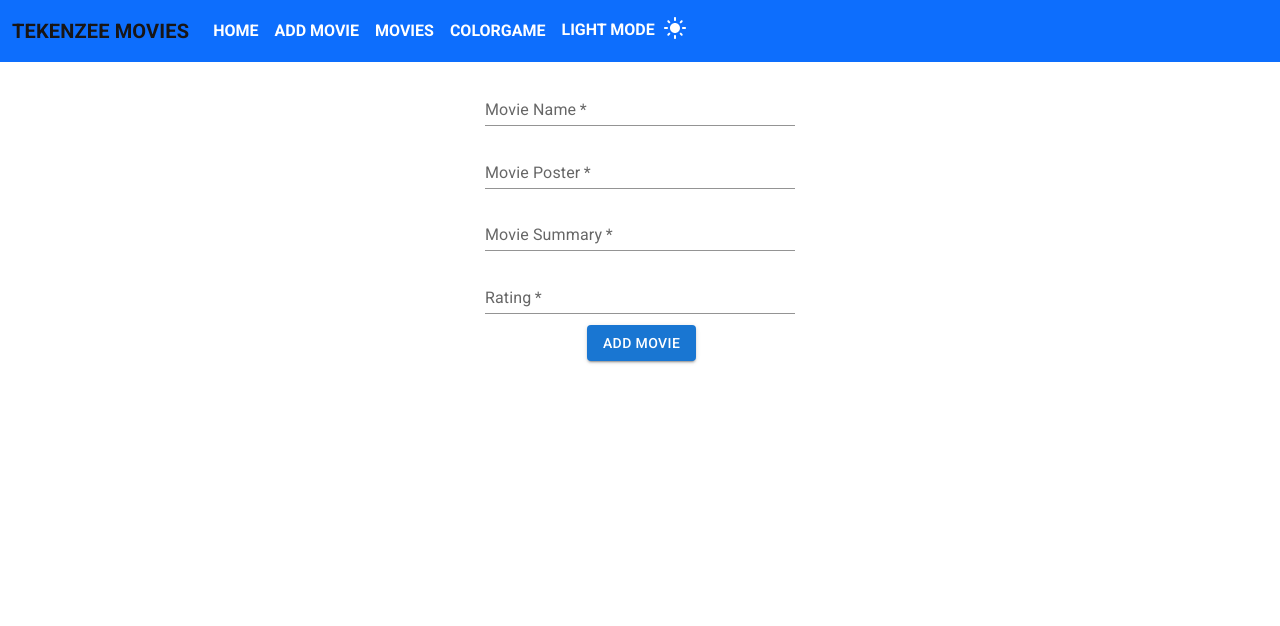
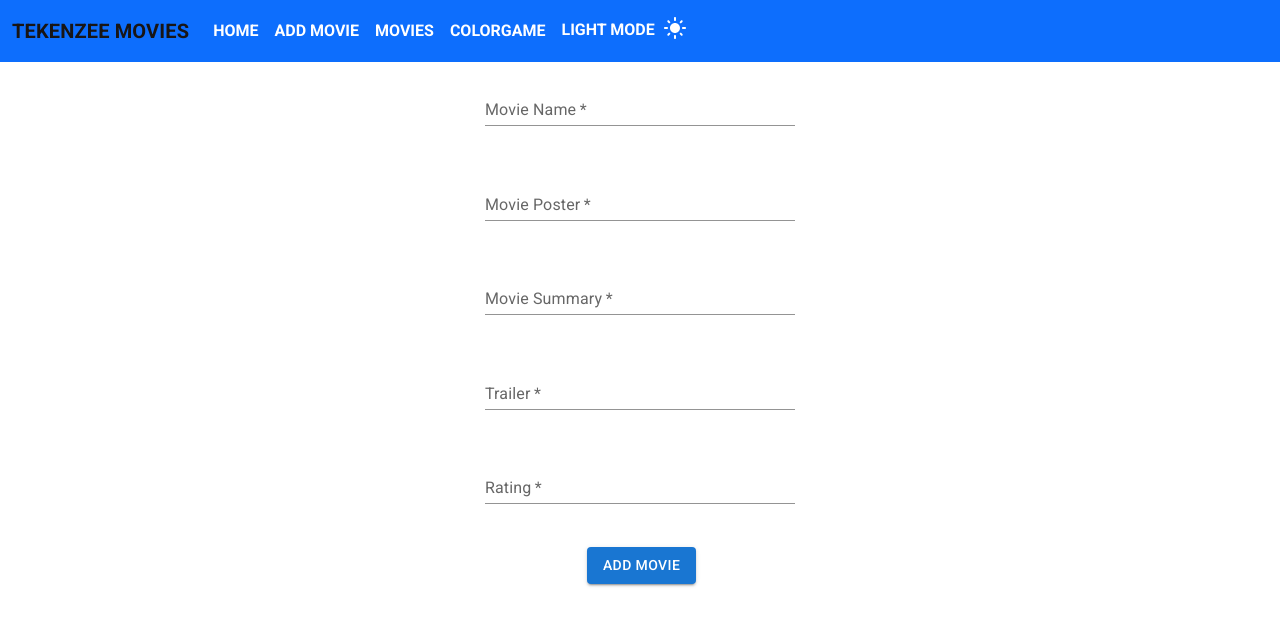
Before and after one commit to deepaka22/Add-movie, a React (Create React App) app: page /Addmovies in a window 1280 px wide. Shown: the top 626 px of the page. Built offline with nearby package versions, Linux system fonts and the light colour scheme.

Commit message:
ADDED SOME COMP

```diff
--- a/package.json
+++ b/package.json
@@ -13,11 +13,13 @@
     "@testing-library/react": "^13.4.0",
     "@testing-library/user-event": "^13.5.0",
     "bootstrap": "^5.3.0",
+    "formik": "^2.4.2",
     "react": "^18.2.0",
     "react-dom": "^18.2.0",
     "react-router-dom": "^6.12.0",
     "react-scripts": "^5.0.1",
-    "web-vitals": "^2.1.4"
+    "web-vitals": "^2.1.4",
+    "yup": "^1.2.0"
   },
   "scripts": {
     "start": "react-scripts start",
--- a/src/App.js
+++ b/src/App.js
@@ -15,6 +15,8 @@ import { ThemeProvider, createTheme } from "@mui/material/styles";
 import CssBaseline from "@mui/material/CssBaseline";
 import { ContactlessOutlined } from "@mui/icons-material";
 import { useEffect } from "react";
+import Addform from "./MovieApp/Addform";
+import Addingmovie from "./MovieApp/Addingmovie";
 
 function App() {
   const [mode, setmode] = useState("light");
@@ -33,10 +35,22 @@ function App() {
 
           <Routes>
             <Route path="/" element={<Welcome />}></Route>
+            <Route path="/forms" element={<Addform />}></Route>
+            {/* <Route
+              path="/Addmovies"
+              // element={<Addmovie SetData={SetData} Moviedata={Data} />}
+              element={<Addmovie />}
+            ></Route> */}
             <Route
               path="/Addmovies"
               // element={<Addmovie SetData={SetData} Moviedata={Data} />}
-              element={<Addmovie />}
+              element={<Addingmovie />}
+            ></Route>
+
+            <Route
+              path="/Added"
+              // element={<Addmovie SetData={SetData} Moviedata={Data} />}
+              element={<Addingmovie />}
             ></Route>
             <Route
               path="/movies"
--- /dev/null
+++ b/src/MovieApp/Addform.jsx
@@ -0,0 +1,59 @@
+import { useState } from "react";
+import { useFormik } from "formik";
+
+import { object, string, number, date, InferType } from 'yup';
+
+const Addform =()=>{
+
+    var regularExpression = /^(?=.*[0-9])(?=.*[!@#$%^&*])[a-zA-Z0-9!@#$%^&*]{6,16}$/;
+
+const movievalidation = object({
+    name : string().required().min(6),
+    password:string().required().min(6).matches(regularExpression, "please enter valid password"),
+})
+
+
+const {handleSubmit, values, handleChange, handleBlur , errors, touched} = useFormik({
+
+    initialValues: {name : '', password : ""},
+    validationSchema:movievalidation,
+    onSubmit : (values, actions)=>{
+        console.log(values);
+        actions.resetForm();
+    },
+})
+
+    return(
+        <div>
+
+
+                   <form onSubmit={handleSubmit} >
+                    <div>
+                    Name <input
+                          value={values.name}
+                          onChange={handleChange}
+                          onBlur={handleBlur}
+                          name="name"
+                                    />
+                    {touched.name && errors.name ? <p>{errors.name }</p>: null}
+                    </div>
+                    <div>
+                    password <input
+                        value={values.password}
+                        onChange={handleChange}
+                        onBlur={handleBlur}
+
+                        name="password"
+
+/>                    <p>{touched.password && errors.password ? errors.password : null}</p>
+
+                    </div>
+                       <button type="submitt">submitt</button>
+                    </form>
+
+
+            </div>
+    )
+}
+
+export default Addform;
--- /dev/null
+++ b/src/MovieApp/Addingmovie.jsx
@@ -0,0 +1,145 @@
+
+
+import Button from '@mui/material/Button';
+import TextField from '@mui/material/TextField';
+import { Formik, useFormik } from 'formik';
+import { object, string, number, date, InferType } from 'yup';
+import { useNavigate } from 'react-router-dom';
+
+
+
+const Addingmovie = ()=>{
+
+    const navigatingMovies = useNavigate();
+
+
+const style = {
+    margin : "0.8rem 0 0.8rem 0.2rem",
+    display:"flex",
+    flexDirection: "column",
+    gap:"1rem",
+    alignItems:"center",
+}
+
+const styleinp={
+
+marginRight:"0.2rem",
+height:"40px",
+width:"310px",
+marginTop:"0.2rem",
+marginBottom:"0.2rem",
+
+}
+
+const paraStylings ={
+    color : "Red",
+}
+
+const movieValidation  = object({
+    name: string().required().min(2),
+    poster: string().required().min(5),
+    summary: string().required().min(16),
+    trailer: string().required().min(5),
+    rating: number('Rating Must be a number').max(10,"Rating Must be a equal or less than 10"),
+  });
+
+const {values, handleChange, handleSubmit, errors, handleBlur, touched } = useFormik({
+          initialValues : {name:"", poster:'', summary :'', trailer : '', rating:''},
+          validationSchema: movieValidation,
+          onSubmit: (values, actions)=>{
+
+            // console.log(values);
+
+            fetch("https://648c47ba8620b8bae7ec9aab.mockapi.io/movies", {
+                method:"POST",
+                headers: {
+                    "Content-type" : "application/json",
+                },
+                body : JSON.stringify(values)
+                }).then(()=>{actions.resetForm()}).then(()=>navigatingMovies('/movies'))
+
+
+
+
+
+          }
+})
+
+    return(
+
+<form onSubmit={handleSubmit}>
+<div style={style}>
+
+<TextField id="standard-error"
+          label="Movie Name"
+          type="search"
+          variant="standard"
+          required
+          name='name'
+          value={values.name}
+          onChange={handleChange}
+          onBlur={handleBlur}
+         style={styleinp}
+/>
+<p style={paraStylings}>{touched.name && errors.name ? errors.name : null}</p>
+
+<TextField id="standard-search"
+          label="Movie Poster"
+          type="search"
+          variant="standard"
+          required
+          name='poster'
+          value={values.poster}
+          onChange={handleChange}
+          onBlur={handleBlur}
+           style={styleinp}
+/>
+<p style={paraStylings}>{touched.poster && errors.poster ? errors.poster : null}</p>
+
+<TextField id="standard-search"
+          label="Movie Summary"
+          type="search"
+          variant="standard"
+          required
+          name='summary'
+          value={values.summary}
+          onChange={handleChange}
+          onBlur={handleBlur}
+          style={styleinp}
+/>
+<p style={paraStylings}>{touched.summary && errors.summary ? errors.summary : null}</p>
+
+<TextField id="standard-search"
+          label="Trailer"
+          type="search"
+          variant="standard"
+          required
+          name='trailer'
+          value={values.trailer}
+          onChange={handleChange}
+          onBlur={handleBlur}
+         style={styleinp}
+/>
+<p style={paraStylings}>{touched.trailer && errors.trailer ? errors.trailer : null}</p>
+
+
+<TextField id="standard-search"
+          label="Rating"
+          type="search"
+          variant="standard"
+         required
+         name='rating'
+         value={values.rating}
+         onChange={handleChange}
+         onBlur={handleBlur}
+         style={styleinp}
+           />
+<p style={paraStylings}>{touched.rating && errors.rating ? errors.rating : null}</p>
+
+        <Button variant="contained" type='submitt'>Add movie</Button>
+        </div>
+        </form>
+    )}
+
+
+export default Addingmovie;
--- a/src/MovieApp/Addmovie.jsx
+++ b/src/MovieApp/Addmovie.jsx
@@ -1,9 +1,11 @@
 import { useState } from "react";
+import { useNavigate } from 'react-router-dom';
 
 import App from "../App";
-import { Height, Padding } from "@mui/icons-material";
+import { Height, ImportExport, Padding } from "@mui/icons-material";
 import Button from '@mui/material/Button';
 import TextField from '@mui/material/TextField';
+import { useEffect } from "react";
 
 const Addmovie = ({Moviedata, SetData})=>{
 
@@ -29,10 +31,31 @@ const [name, setname] = useState ('');
 const [poster, setposter] = useState ('');
 const [Summary, setSummary] = useState ('');
 const [Ratings, setRatings] = useState (null);
+const [trailer, settrailer] = useState ('');
+
+const navigatingMovies = useNavigate();
+
+const Addingmoviebtn = ()=>{
+
+    const newmovie = {name:name, poster:poster, summary:Summary, rating:Ratings,trailer:trailer };
+    // SetData([...Moviedata, newmovie]);
+
+
+        fetch("https://648c47ba8620b8bae7ec9aab.mockapi.io/movies", {
+            method:"POST",
+            headers: {
+                "Content-type" : "application/json",
+            },
+            body : JSON.stringify(newmovie)
+            }).then(()=>navigatingMovies('/movies'))
 
 
 
+
+}
+
     return(
+
 <div style={style}>
 
 <TextField id="standard-error"
@@ -64,6 +87,15 @@ onChange={(event)=>{setposter(event.target.value)}}
 onChange={(event)=>{setSummary(event.target.value)}}
 />
 
+<TextField id="standard-search"
+          label="Trailer"
+          type="search"
+          variant="standard"
+         style={styleinp}
+         required
+onChange={(event)=>{settrailer(event.target.value)}}
+/>
+
 
 <TextField id="standard-search"
           label="Rating"
@@ -75,10 +107,7 @@ onChange={(event)=>{setSummary(event.target.value)}}
 onChange={(event)=>{setRatings(event.target.value)}}/>
 
         <Button variant="contained"
-         onClick={(event)=>{
-            const newmovie = {name:name, poster:poster, summary:Summary, rating:Ratings };
-            SetData([...Moviedata, newmovie]);
-        }}>Add movie</Button>
+         onClick={()=>Addingmoviebtn()}>Add movie</Button>
 
 
 </div>
--- a/src/MovieApp/LikeDislike.jsx
+++ b/src/MovieApp/LikeDislike.jsx
@@ -4,14 +4,19 @@ import "./Listmovies.css";
 
 import Badge from '@mui/material/Badge';
 
-const LikeDislike = ({btn})=>{
+const LikeDislike = ({btn, editbtn})=>{
 
     const [like, Setlike] = useState(0);
   const [dislike, setdislike] = useState(0);
 
+  const styling = {
+    marginRight : "4.5rem"
+  }
+
 
     return(
-        <div className="text-start mb-4 mt-3">
+      <div className="d-flex " >
+                <div className="text-start mb-4 mt-3" style={styling}>
     <Badge  color="error" overlap="circular"  badgeContent= {like} className="mx-1">
            <button className="btn btn-outline-primary"    onClick={()=>{
             Setlike(like + 1);
@@ -30,9 +35,16 @@ const LikeDislike = ({btn})=>{
           </button>
           </Badge >
 
+          </div>
+          <div className=" mb-4 mt-3 ">
+
+          {editbtn}
+
           {btn}
 
-            </div>
+          </div >
+          </div>
+
     )
 }
 
--- a/src/MovieApp/Listmovies.jsx
+++ b/src/MovieApp/Listmovies.jsx
@@ -10,7 +10,7 @@ import InfoIcon from '@mui/icons-material/Info';
 import { useNavigate } from "react-router-dom";
 
 
-const Listmovies = ({ index, names, posters, summarys, ratings, deleteButton  }) => {
+const Listmovies = ({ index, names, posters, summarys, ratings, deleteButton, editButton  }) => {
 
 
 
@@ -83,7 +83,7 @@ const Listmovies = ({ index, names, posters, summarys, ratings, deleteButton  })
           </p>
         </div>
 
-       <LikeDislike btn = {deleteButton}   className="d-flex"/>
+       <LikeDislike btn = {deleteButton} editbtn = {editButton}   className="d-flex"/>
 
 
       </div>
--- a/src/MovieApp/MovieList.jsx
+++ b/src/MovieApp/MovieList.jsx
@@ -43,6 +43,11 @@ const MovieList = ({})=>{
     }
     }
 
+    const editmovies = ()=>{
+      const alerting = window.confirm(`Are you sure, you want to edit `)
+
+    }
+
 
     useEffect( ()=>getmovies(), [])
 
@@ -57,12 +62,21 @@ const MovieList = ({})=>{
       posters = {ele.poster}
       summarys={ele.summary}
       ratings = {ele.rating}
-      deleteButton = {<Badge  color="error" overlap="circular" className="mx-1">
+
+     editButton = {<Badge  color="error" overlap="circular" className="mx-1">
+     <button onClick={()=>{
+       editmovies()}} className="btn btn-outline-warning"   >
+     <i class="fa-solid fa-pen-to-square fa-3xs"></i>
+    </button>
+    </Badge >}
+
+    deleteButton = {<Badge  color="error" overlap="circular" className="mx-1">
       <button onClick={()=>{
         deletmovies(ele.id, ele.name)}} className="btn btn-outline-danger"   >
-      <i class="fa-solid fa-trash"></i>
+      <i class="fa-solid fa-trash "></i>
      </button>
-     </Badge >} />
+     </Badge >}
+     />
             ))}
 
         </div>
```
Also changed, not shown: 1 other file (tests, documents, lock files or other folders).
